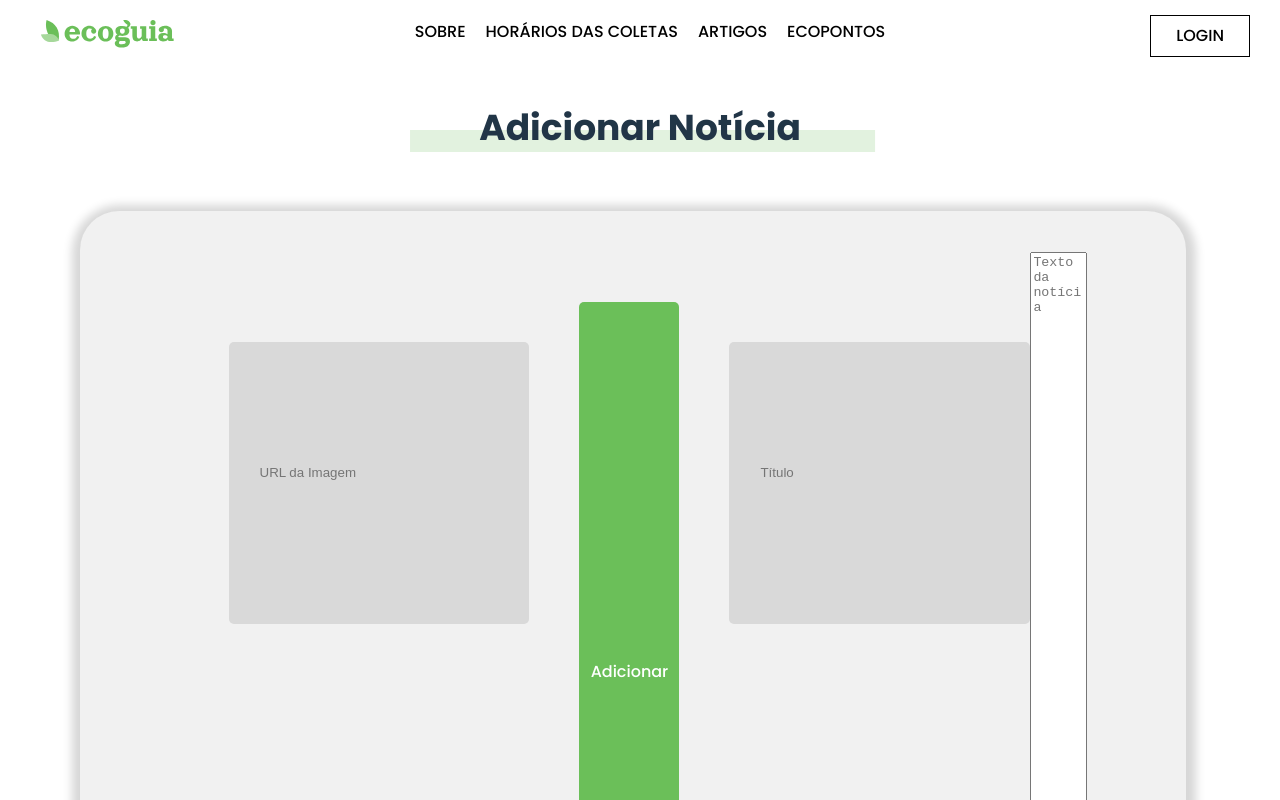
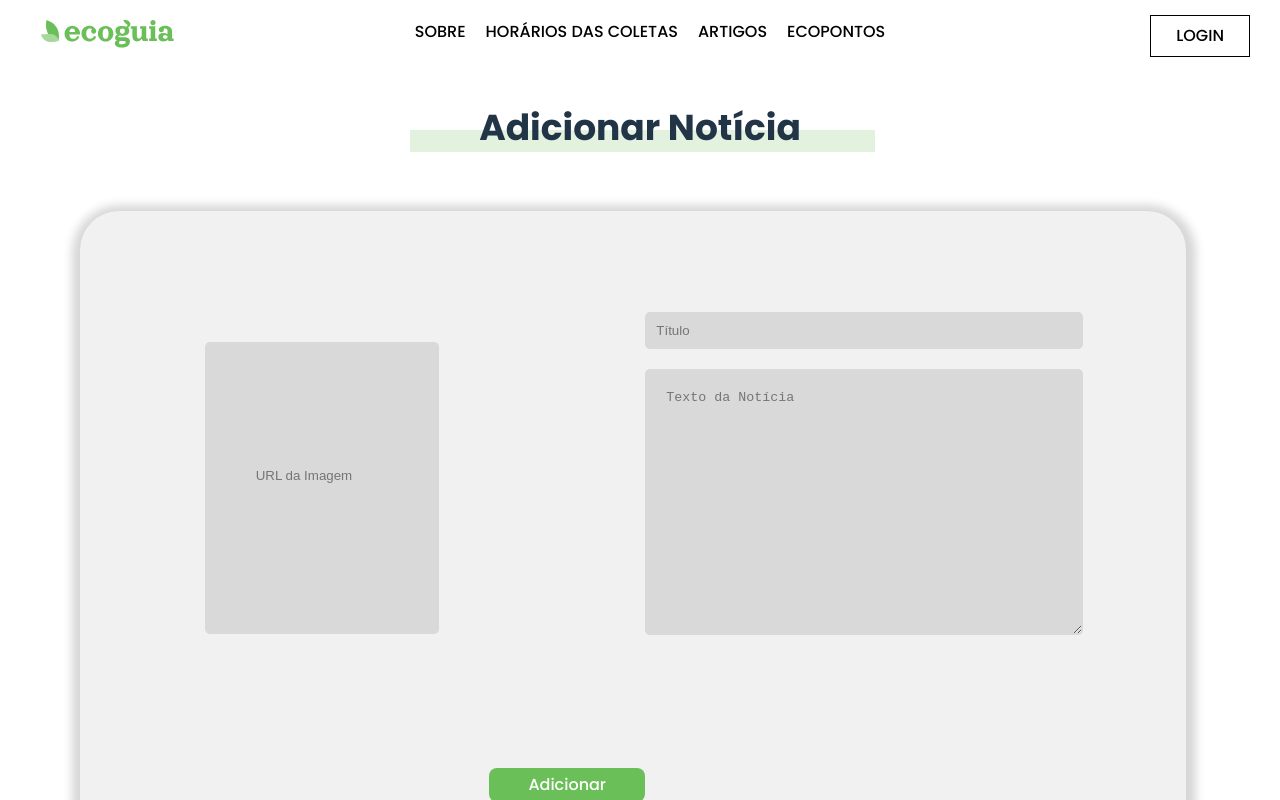
Before and after one commit to kamimarinn/EcoGuiaWEB, a React (Vite) app: page /AddArtigos in a window 1280 px wide. Shown: the top 800 px of the page. Built offline with nearby package versions, Linux system fonts and the light colour scheme.

Commit message:
fix/crudscreenadjusted

```diff
--- a/src/pages/Tela CRUD/crud.jsx
+++ b/src/pages/Tela CRUD/crud.jsx
@@ -42,8 +42,8 @@ function Crud (){
         </div>
 
         <div className="container-icon-tres">
-        <a href="#" className='botao-addicons'>
-            <img className="engrenagem-crudtela" src ='/img/perfil-crud.svg' alt='icon'/></a>
+        <Link className="btn-alticons" to="/telaAltIcons">
+            <img className="engrenagem-crudtela" src ='/img/perfil-crud.svg' alt='icon'/></Link>
             <h5 className="icon-titulo">Icons para<br></br>perfis</h5>
             <p className="icon-texto" >Adicione mais ícones para<br></br>os usuários</p>
 
--- a/src/pages/telaAddArtigos/AddArtigos.css
+++ b/src/pages/telaAddArtigos/AddArtigos.css
@@ -83,7 +83,7 @@
 
 }
 
-.container-tit h3 .highlight {
+.highlight {
     color: #6BBF59;
 
 }
@@ -99,7 +99,7 @@ position: absolute;
 
 .pai-container-addnoticia{
     width: 80vw;
-    height: 100vh;
+    height: 70vh;
     background-color: #F1F1F1;
     border: 0.5px solid transparent;
     border-radius: 39px;
@@ -112,30 +112,33 @@ position: absolute;
     padding: 40px; /* Ajuste conforme necessário */
   }
 
-.container-info-crud{
+  .container-info-crud{
     display: flex;
-    flex-direction: row;
-    justify-content: start;
-
+    flex-direction: row; /* Alinha os itens em uma linha */
+    justify-content: space-between; /* Espaço entre os itens */
+    margin-top: 90px; /* Ajuste conforme necessário */
 }
 
+
+
 .container-info-crud input{
-    width: 90%;
-    height: 30%;
+    width: 100%;
+    height: 50%;
     display: flex;
     flex-direction: column;
     background-color: #D9D9D9;
     border: 0.5px solid transparent;
     border-radius: 5px;
-    /* box-shadow: 1px 3px 10px 9px rgba(0, 0, 0, 0.16); */
-    margin-top: 90px;
-    margin-left: 50px;
+
+    margin-bottom: 100px;
+    margin-right: 30px;
     justify-content: end;
-    padding: 10px 30px 30px ; /* Ajuste conforme necessário */
+    padding: 15px 50px 40px ; /* Ajuste conforme necessário */
 }
 
-.container-info-crud button{
-    width: 100px;
+.container-info-crud button {
+    width: 100%;
+    height: 20px;
     background-color: #6BBF59;
     color: #fff;
     font-size: 16px;
@@ -144,60 +147,38 @@ position: absolute;
     align-items: center;
     justify-content: center;
     text-align: center;
-    margin-top: 50px;
+    align-self: end;
+    padding: 1rem;
+    margin-left: 20px;
     margin-bottom: 10px;
-    margin-left: 50px;
-    padding: 10px 20px;
-    border: none;
-    border-radius: 5px;
-}
 
-.container-addnoticia{
-    display: flex;
-    flex-direction: column;
-    justify-content: end;
-    /* margin-top: 15%;
-    margin-right: 85px; */
 }
 
 
-.container-addnoticia input{
-    width: 30%;
-    /* height: 80%;  */
-    display: flex;
-    flex-direction: column;
+.container-addnoticia input {
+    width: 100%;
+    height: auto;
     background-color: #D9D9D9;
     border: 0.5px solid transparent;
     border-radius: 5px;
-    /* box-shadow: 1px 3px 10px 9px rgba(0, 0, 0, 0.16); */
-    margin: 20px 290px 20px;
-    justify-content: end;
+    padding: 10px;
+    margin-top: 60px;
+}
+
+.container-addnoticia textarea {
+    width: 95%;
+    height: 40%;
+    background-color: #D9D9D9;
+    border: 0.5px solid transparent;
+    border-radius: 5px;
+    margin-top: 20px;
     padding: 20px; /* Ajuste conforme necessário */
 }
 
 
 
-.container-addnoticia textarea{
-    width: 50%;
-    /* height: 80%;  */
-    background-color: #D9D9D9;
-    border: 0.5px solid transparent;
-    border-radius: 5px;
-    /* box-shadow: 1px 3px 10px 9px rgba(0, 0, 0, 0.16); */
-    margin: 20px 150px 20px;
-    z-index: 7;
-    position: relative;
-    display: flex;
-    justify-content: center;
-    padding: 100px  20px; /* Ajuste conforme necessário */
+.noticias-list h3{
+    /* text-align: center;
+    font-size: 24px;
+    margin-top: 50px; */
 }
-
-
-
-
-
-.noticias-list h3{
-    text-align: center;
-    font-size: 24px;
-    margin-top: 50px;
-}
--- a/src/pages/telaAddArtigos/AddArtigos.jsx
+++ b/src/pages/telaAddArtigos/AddArtigos.jsx
@@ -50,9 +50,10 @@ function AddArtigos() {
             </div>
 
             <div className="container-tit">
-                <h3 className={editingIndex !== null ? "highlight" : ""}>
-            {editingIndex !== null ? "Editar Notícia" : "Adicionar Notícia"}
-            </h3>
+                 <h3 className={editingIndex !== null ? "highlight" : ""}>
+                {editingIndex !== null ? "Editar Notícia" : "Adicionar Notícia"}
+                </h3>
+
                 <img src='/img/retangulo-hcoleta.svg' alt='retangulo-hcoleta' className='retang-coleta'/>
                 </div>
 
@@ -66,32 +67,33 @@ function AddArtigos() {
                     value={currentNoticia.image}
                     onChange={(e) => setCurrentNoticia({ ...currentNoticia, image: e.target.value })}
                 />
+
                 <button onClick={addNoticia}>{editingIndex !== null ? "Atualizar" : "Adicionar"}</button>
-                <input
+
+
+               </div>
+
+            <div className="container-addnoticia">
+            <input
                     type="text"
                     placeholder="Título"
                     value={currentNoticia.title}
                     onChange={(e) => setCurrentNoticia({ ...currentNoticia, title: e.target.value })}
                 />
                 <textarea
-                    placeholder="Texto da notícia"
+                    placeholder="Texto da Notícia"
                     value={currentNoticia.text}
                     onChange={(e) => setCurrentNoticia({ ...currentNoticia, text: e.target.value })}
                 />
 
-               </div>
-
-            <div className="container-addnoticia">
 
             </div>
-
-
 
             </div>
 
             {/* Lista de Notícias */}
             <div className="noticias-list">
-                <h3>Lista de Notícias</h3>
+                {/* <h3>Lista de Notícias</h3>
                 {noticias.map((noticia, index) => (
                     <div key={index} className="noticia-item">
                         <h4>{noticia.title}</h4>
@@ -100,7 +102,7 @@ function AddArtigos() {
                         <button onClick={() => editNoticia(index)}>Editar</button>
                         <button onClick={() => deleteNoticia(index)}>Excluir</button>
                     </div>
-                ))}
+                ))} */}
             </div>
         </div>
     );
--- /dev/null
+++ b/src/pages/telaAltIcons/telaAltIcons.css
@@ -0,0 +1,68 @@
+.container-catalogo {
+    position: absolute;
+    top: 0;
+    width: 100%;
+    padding: 10px 0;
+    z-index: 1000;
+    flex-direction: column;
+    justify-content: center;
+    align-items: center;
+    background-color: transparent
+
+}
+
+.container-navbar{
+  position: absolute;
+  width: 100%;
+  top: 20px;
+  display: flex;
+  justify-content: center;
+
+}
+
+
+
+.container-navbar a{
+    position: relative;
+    z-index: 7;
+    color: #000;
+    text-decoration: none;
+    margin-bottom: 15px;
+    margin-left: 20px;
+    display: flex;
+    justify-content: center;
+    align-items: center;
+}
+
+.btn-login{
+    position: absolute;
+    top: 15px;
+    right: 30px;
+    display: flex;
+    align-items: center;
+}
+
+.btn-login button{
+    background: none;
+    border: 0.5px solid #000;
+    border-radius: 0;
+    color: #000;
+    padding: 8px 25px;
+    cursor: pointer;
+    text-decoration: none;
+
+}
+
+
+.container-logo {
+    display: flex;
+    justify-content: start;
+    width: 100%;
+    margin-bottom: 10px; /* Espaço abaixo do logo, ajuste conforme necessário */
+}
+
+.container-logo img{
+    width: 60%;
+    margin-left: 40px;
+    margin-top: 10px;
+}
--- /dev/null
+++ b/src/pages/telaAltIcons/telaAltIcons.jsx
@@ -0,0 +1,26 @@
+
+import { Link } from 'react-router-dom'; // Certifique-se de importar o Link
+import "./telaAltIcons.css";
+
+function TelaAltIcons() { // Mudei para iniciar com letra maiúscula
+    return (
+        <div className='container-catalogo'>
+            <div className='container-logo'>
+                <Link to="/">
+                    <img className='img-logo-pag-artigo' src='/img/logo-pag-artigo.svg' alt='logo' />
+                </Link>
+            </div>
+            <div className='container-navbar'>
+                <a href="/">SOBRE</a>
+                <a href="/">HORÁRIOS DAS COLETAS</a>
+                <a href="/">ARTIGOS</a>
+                <a href="/">ECOPONTOS</a>
+            </div>
+            <div className='btn-login'>
+                <Link className="button" to="/Login">LOGIN</Link>
+            </div>
+        </div>
+    );
+}
+
+export default TelaAltIcons;
--- a/src/routes.jsx
+++ b/src/routes.jsx
@@ -7,6 +7,7 @@ import HorarioColeta from "./componentes/HorarioColeta/HorarioColeta.jsx";
 import Login from "./pages/Login/Login.jsx";
 import Crud from "./pages/Tela CRUD/crud.jsx";
 import AddArtigos from "./pages/telaAddArtigos/AddArtigos.jsx";
+import TelaAltIcons from "./pages/telaAltIcons/telaAltIcons.jsx";
 
 
 export default function Rotas() {
@@ -21,6 +22,7 @@ export default function Rotas() {
                 <Route path="/Login" element={<Login/>}/>
                 <Route path="/Crud"  element={<Crud/>}/>
                 <Route path="/AddArtigos" element={<AddArtigos/>}/>
+                <Route path="/telaAltIcons" element={<TelaAltIcons/>}/>
 
 
             </Routes>
```
